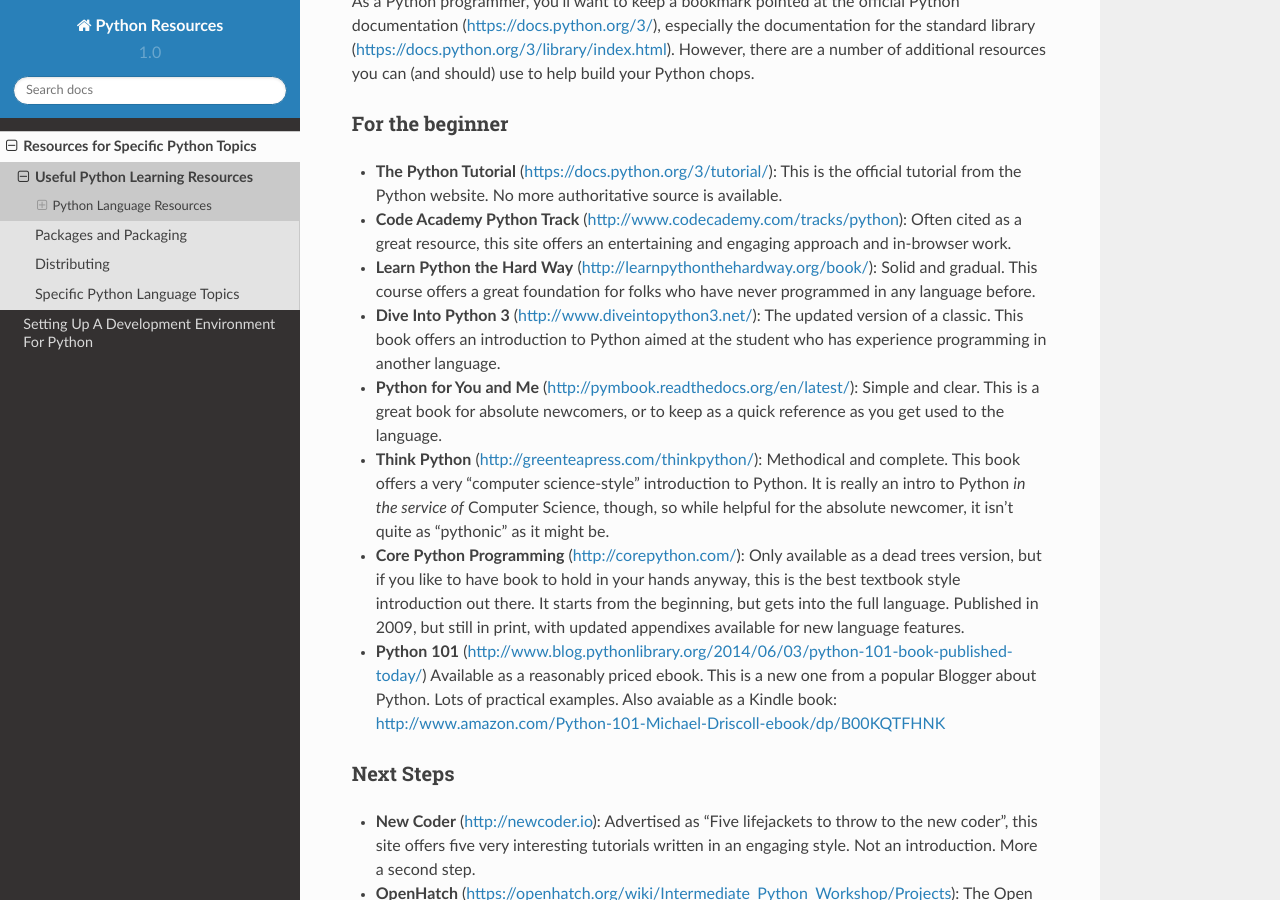
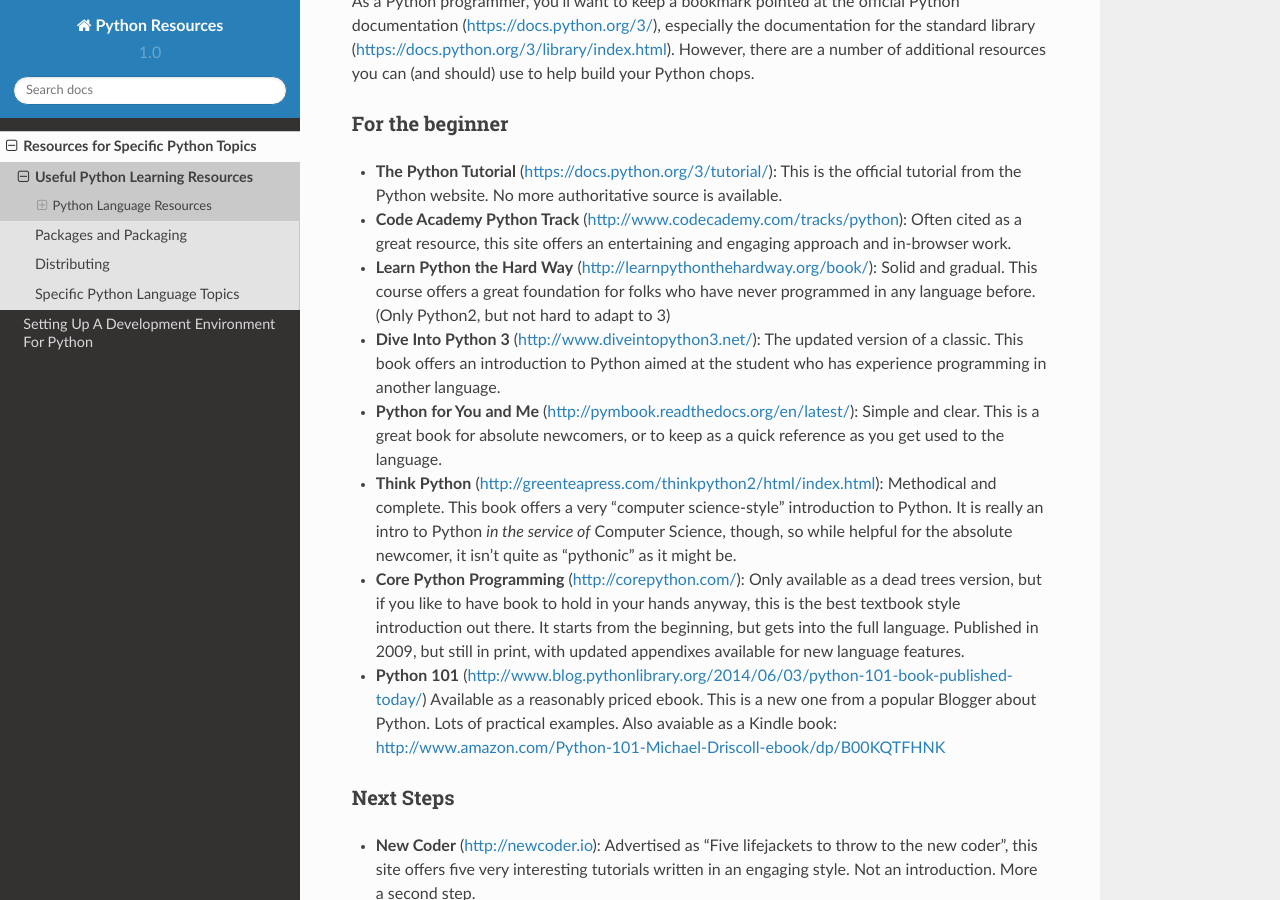
Before and after one commit to UWPCE-PythonCert/PythonResources, a Sphinx documentation site: the page built from sphinx_sources/source/GeneralPython/learning.rst, in a window 1280 px wide and 900 px high, scrolled down 322 px. Built offline with Sphinx 7.4.7 and the Read the Docs theme 2.0.0, drawn with Linux system fonts in a browser that asks for light colours; pages that are not in the unit, such as notebooks, are missing from menus.

Commit message:
a few updates

```diff
--- a/sphinx_sources/source/GeneralPython/learning.rst
+++ b/sphinx_sources/source/GeneralPython/learning.rst
@@ -35,7 +35,7 @@ For the beginner
 * **Learn Python the Hard Way**
   (http://learnpythonthehardway.org/book/): Solid
   and gradual. This course offers a great foundation for folks who have never
-  programmed in any language before.
+  programmed in any language before. (Only Python2, but not hard to adapt to 3)
 
 * **Dive Into Python 3**
   (http://www.diveintopython3.net/): The updated version
@@ -48,7 +48,7 @@ For the beginner
   reference as you get used to the language.
 
 * **Think Python**
-  (http://greenteapress.com/thinkpython/): Methodical and
+  (http://greenteapress.com/thinkpython2/html/index.html): Methodical and
   complete.  This book offers a very "computer science-style" introduction to
   Python. It is really an intro to Python *in the service of* Computer Science,
   though, so while helpful for the absolute newcomer, it isn't quite as
```
